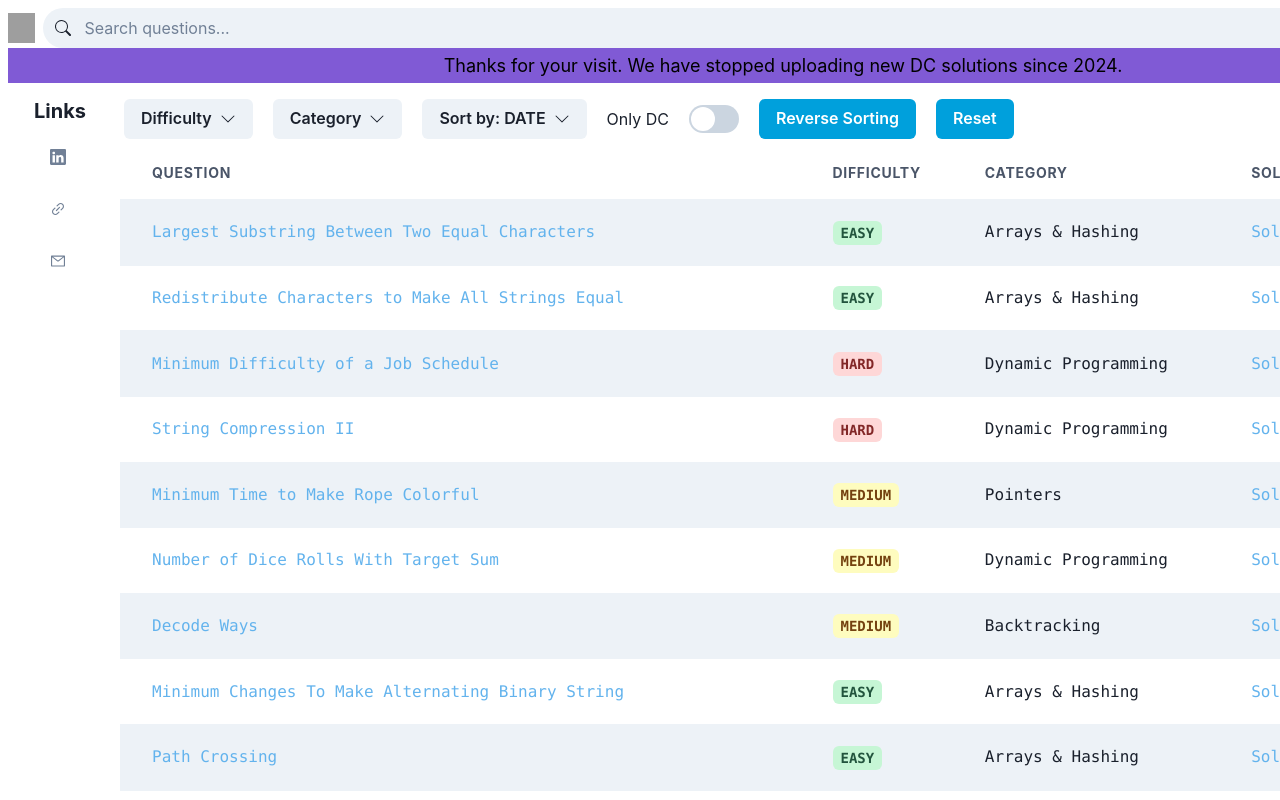
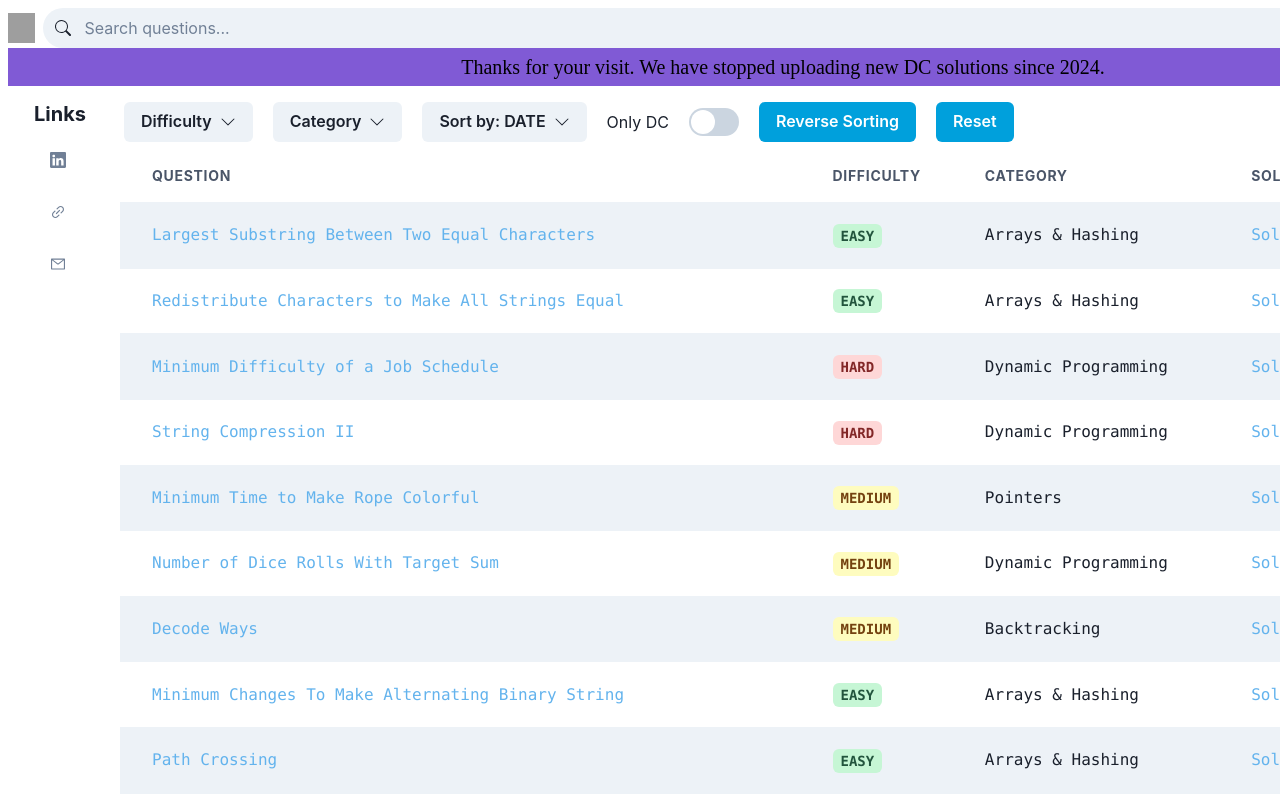
Before and after one commit to LeeHengYu/leetcode-reviewer, a React (Vite) app: page / in a window 1280 px wide. Shown: the top 800 px of the page. Built offline with nearby package versions, Linux system fonts and the light colour scheme; grey boxes are pictures that could not be loaded.

Commit message:
change font style of the annoucement.

```diff
--- a/src/App.tsx
+++ b/src/App.tsx
@@ -32,9 +32,10 @@ function App() {
               as="h4"
               color={"CaptionText"}
               bg="purple.500"
-              fontSize="lg"
+              fontSize="xl"
               paddingY={"1"}
               align={"center"}
+              fontFamily={"serif"}
             >
               Thanks for your visit. We have stopped uploading new DC solutions
               since 2024.
```
